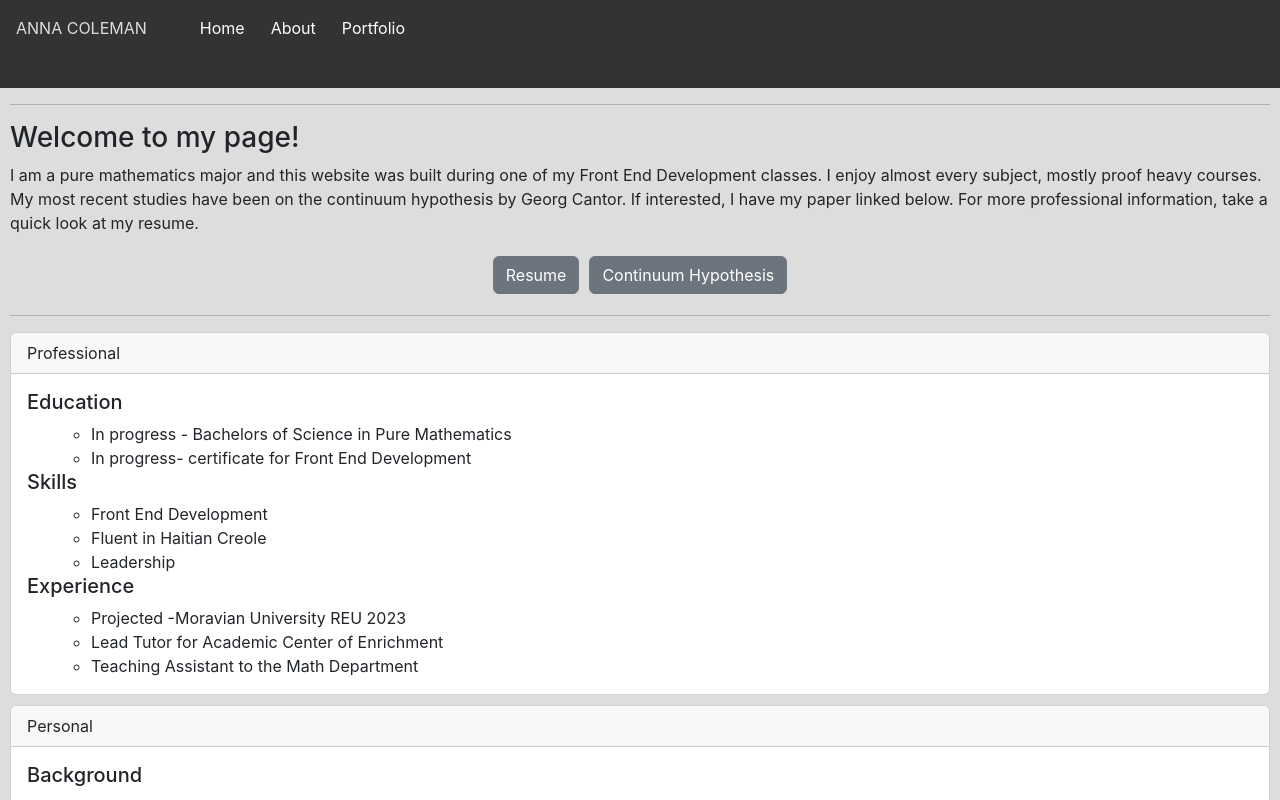
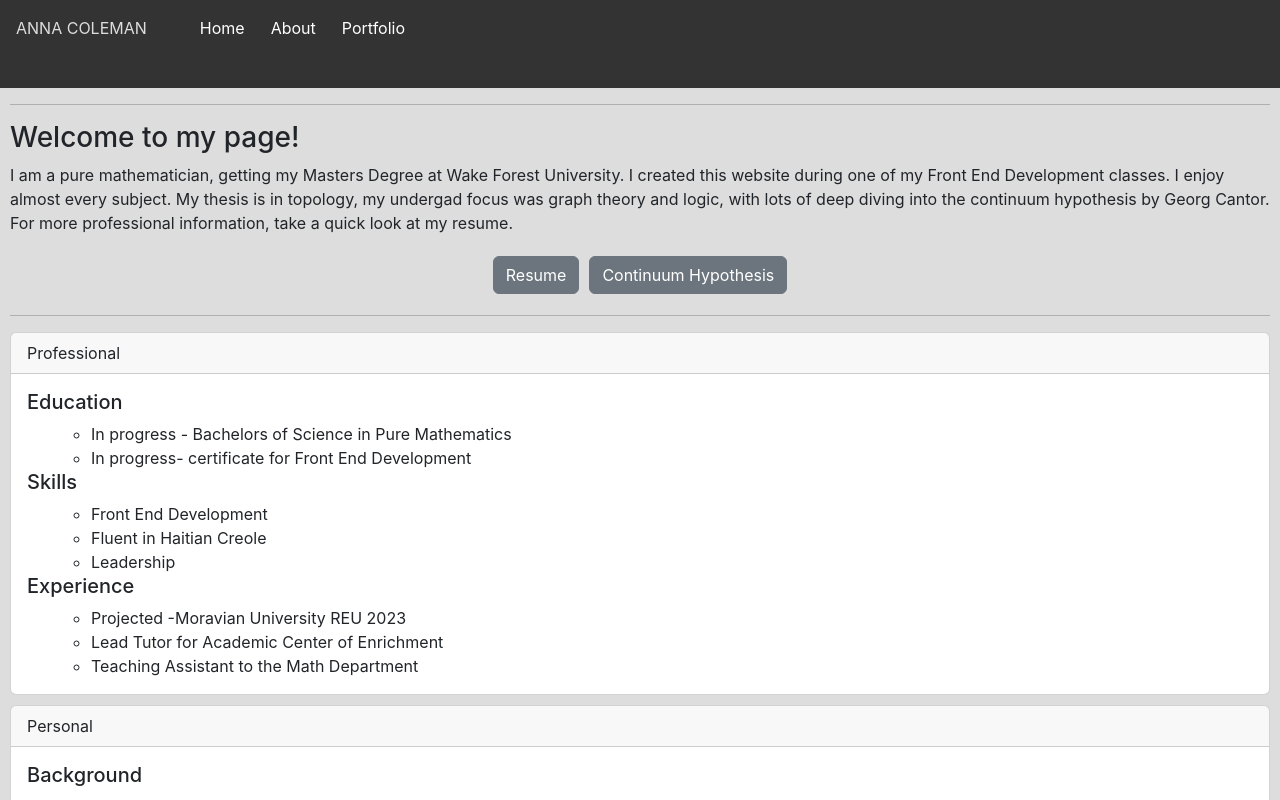
Before and after one commit to acoleman-5302/reactWebsite, a React (Vite) app: page /about in a window 1280 px wide. Shown: the top 800 px of the page. Built offline with nearby package versions, Linux system fonts and the light colour scheme; no server answers; a web font is replaced by a local one.

Commit message:
Update attempt

```diff
--- a/src/pages/About.jsx
+++ b/src/pages/About.jsx
@@ -8,7 +8,7 @@ const About = () => {
       <hr/>
       <div className="learn">
         <h3>Welcome to my page!</h3>
-        <p>I am a pure mathematics major and this website was built during one of my Front End Development classes. I enjoy almost every subject, mostly proof heavy courses. My most recent studies have been on the continuum hypothesis by Georg Cantor. If interested, I have my paper linked below. For more professional information, take a quick look at my resume.</p>
+        <p>I am a pure mathematician, getting my Masters Degree at Wake Forest University. I created this website during one of my Front End Development classes. I enjoy almost every subject. My thesis is in topology, my undergad focus was graph theory and logic, with lots of deep diving into the continuum hypothesis by Georg Cantor. For more professional information, take a quick look at my resume.</p>
         <div className="button">
           <a target="blank" href="https://drive.google.com/file/d/1gD9Z_ZlwJPPC8Ju7gbW8Be7xDnsN1wEb/view?usp=sharing" className="btn btn-secondary ">Resume</a>
           <a target="blank" href="https://drive.google.com/file/d/1yS2bmB_7M5OWwrmlSIAESq7ealH7phTs/view?usp=sharing" className="btn btn-secondary ">Continuum Hypothesis</a>
```
Also changed, not shown: 4 other files (tests, documents, lock files or other folders).
